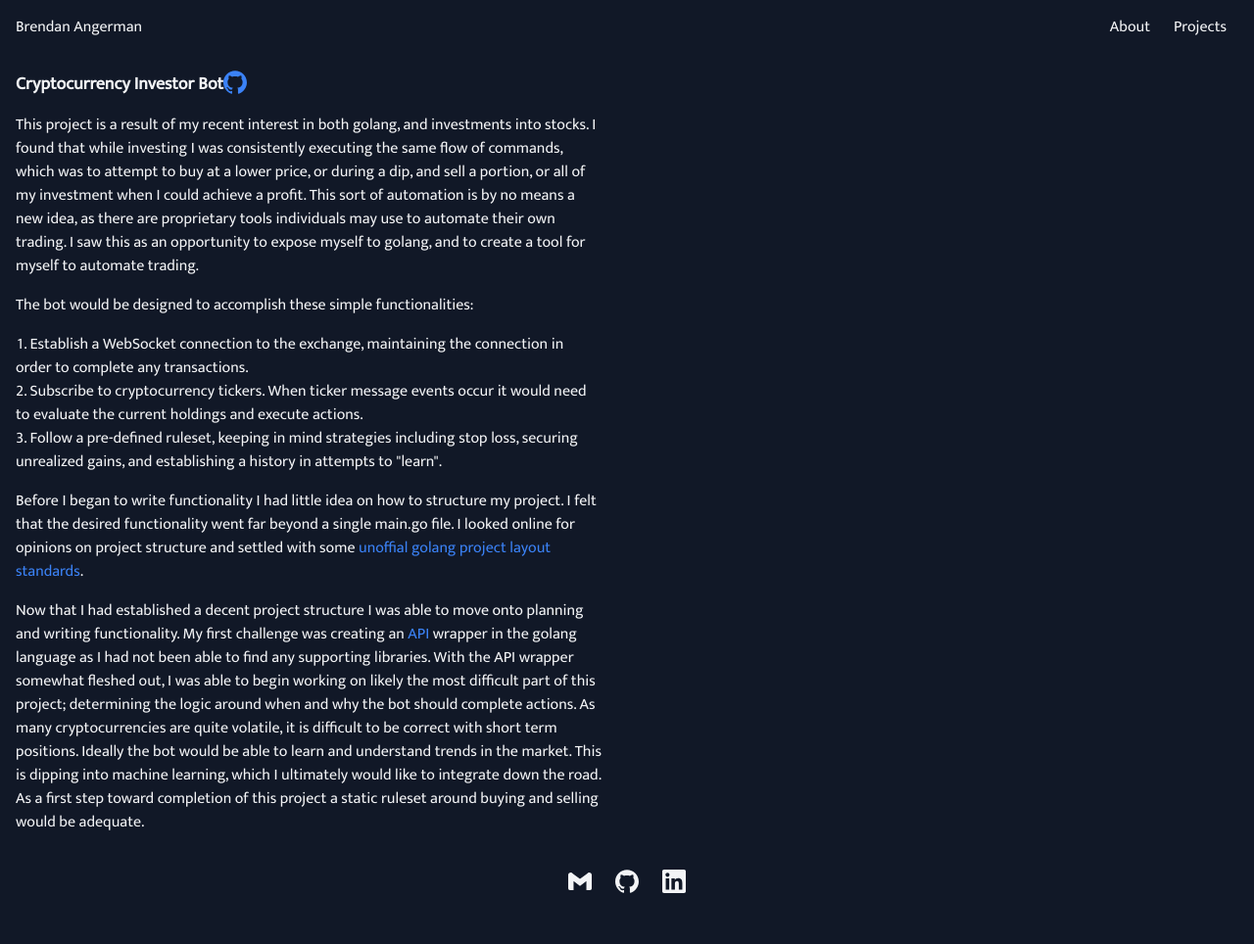
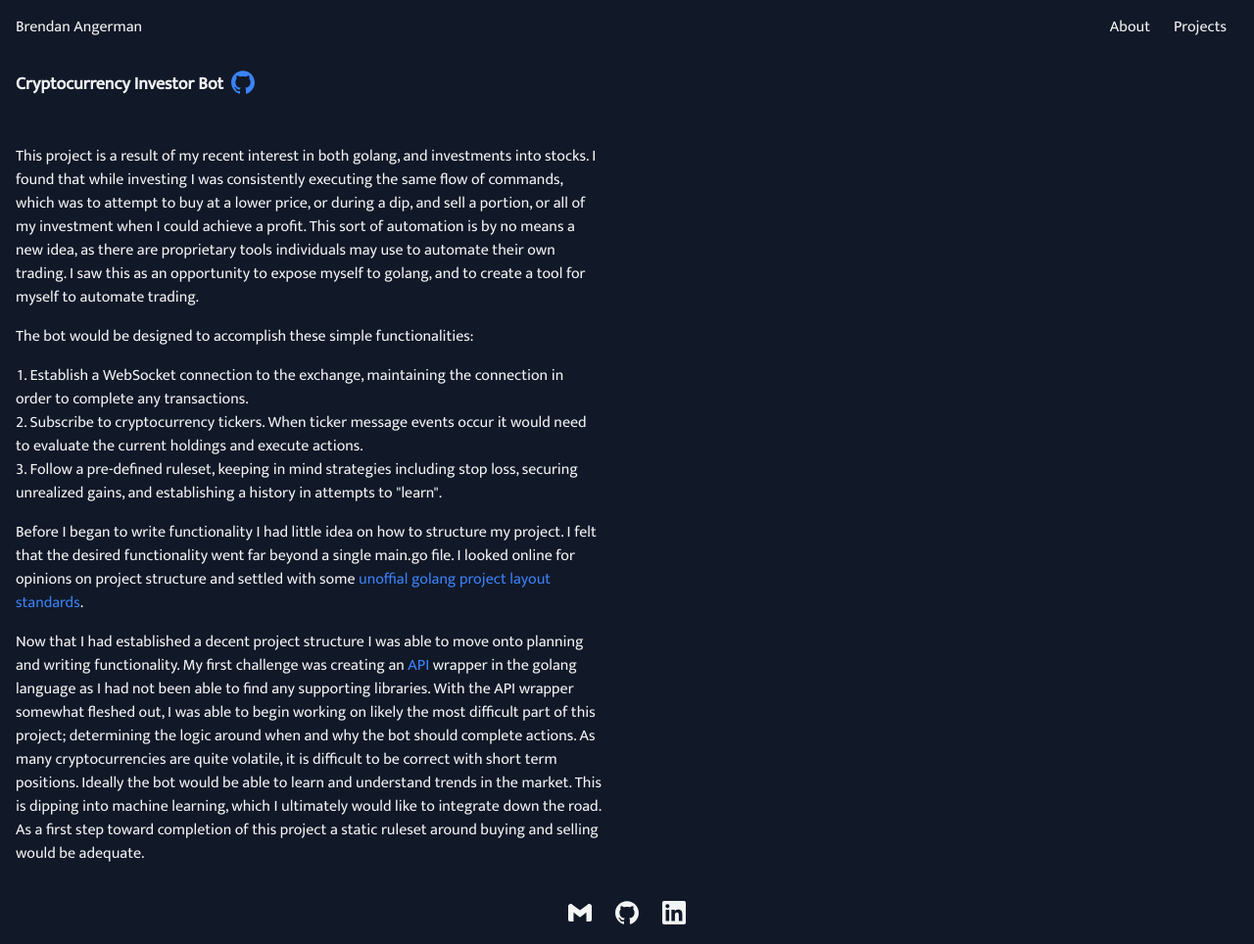
Before and after one commit to bAngerman/bAngerman.github.io, a Jekyll site: the page built from _projects/(1) Cryptocurrency Investor Bot.md, in a window 1280 px wide. Shown: the whole page at 98% size. Built offline with Jekyll 4.4.1, drawn with Linux system fonts in a browser that asks for light colours; before the commit the page ends 932 px from its top, so only the background shows below that.

Commit message:
added projects and post folder to inclusion

```diff
--- a/assets/app.css
+++ b/assets/app.css
@@ -734,6 +734,10 @@ video {
   margin-bottom: 0.5rem;
 }
 
+.ml-2 {
+  margin-left: 0.5rem;
+}
+
 .mt-4 {
   margin-top: 1rem;
 }
@@ -744,6 +748,10 @@ video {
 
 .mt-5 {
   margin-top: 1.25rem;
+}
+
+.mb-8 {
+  margin-bottom: 2rem;
 }
 
 .mb-10 {
@@ -828,6 +836,10 @@ video {
 
 .pb-2 {
   padding-bottom: 0.5rem;
+}
+
+.static {
+  position: static;
 }
 
 * {
--- a/tailwind/tailwind.config.js
+++ b/tailwind/tailwind.config.js
@@ -4,6 +4,8 @@ module.exports = {
     content: [
       './_layouts/**/*.html',
       './_includes/**/*.html',
+      './_posts/**/*.md',
+      './_projects/**/*.md',
     ],
   },
   darkMode: 'media', // or 'media' or 'class'
```
